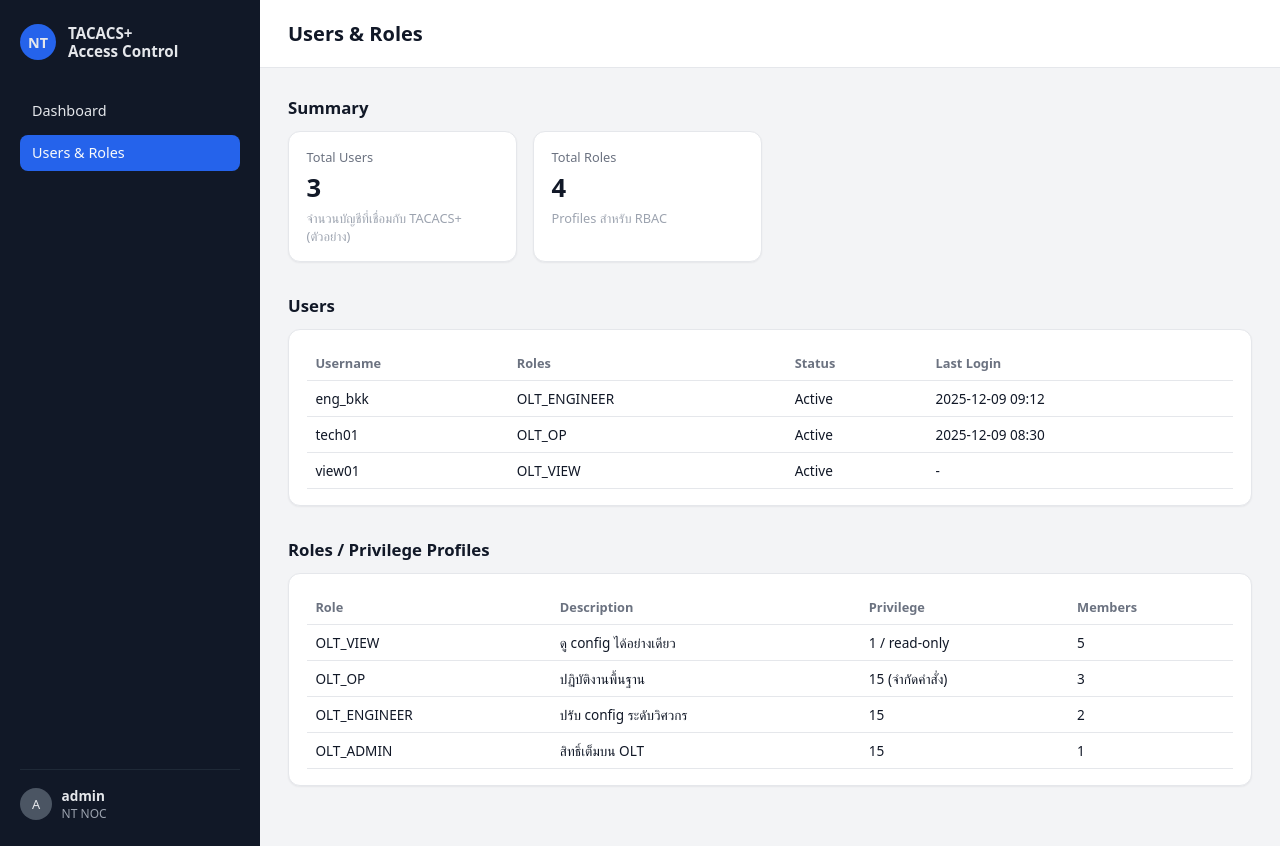
After one commit to FongShana/DashboardTACACS, a Flask app: page /users/ in a window 1280 px wide. The commit adds this page. Run offline with Flask 3, Linux system fonts and the light colour scheme.

Commit message:
Add skeleton for user page

```diff
--- a/tacacs_dashboard/__init__.py
+++ b/tacacs_dashboard/__init__.py
@@ -1,5 +1,6 @@
 from flask import Flask
 from .routes.dashboard import bp as dashboard_bp
+from .routes.users import bp as users_bp
 
 def create_app():
     app = Flask(__name__)
@@ -7,6 +8,7 @@ def create_app():
 
     # register blueprints
     app.register_blueprint(dashboard_bp)
+    app.register_blueprint(users_bp, url_prefix="/users")
 
     @app.route("/health")
     def health():
--- /dev/null
+++ b/tacacs_dashboard/routes/users.py
@@ -0,0 +1,26 @@
+from flask import Blueprint, render_template
+
+bp = Blueprint("users", __name__)
+
+@bp.route("/")
+def index():
+    # dummy data
+    users = [
+        {"username": "eng_bkk", "roles": "OLT_ENGINEER", "status": "Active", "last_login": "2025-12-09 09:12"},
+        {"username": "tech01", "roles": "OLT_OP", "status": "Active", "last_login": "2025-12-09 08:30"},
+        {"username": "view01", "roles": "OLT_VIEW", "status": "Active", "last_login": "-"},
+    ]
+
+    roles = [
+        {"name": "OLT_VIEW", "description": "ดู config ได้อย่างเดียว", "privilege": "1 / read-only", "members": 5},
+        {"name": "OLT_OP", "description": "ปฏิบัติงานพื้นฐาน", "privilege": "15 (จำกัดคำสั่ง)", "members": 3},
+        {"name": "OLT_ENGINEER", "description": "ปรับ config ระดับวิศวกร", "privilege": "15", "members": 2},
+        {"name": "OLT_ADMIN", "description": "สิทธิ์เต็มบน OLT", "privilege": "15", "members": 1},
+    ]
+
+    return render_template(
+        "users.html",
+        users=users,
+        roles=roles,
+        active_page="users",
+    )
--- a/tacacs_dashboard/templates/base.html
+++ b/tacacs_dashboard/templates/base.html
@@ -17,6 +17,7 @@
 
         <nav class="sidebar-nav">
            <a href="{{ url_for('dashboard.index') }}" class="nav-item {% if active_page=='dashboard' %}nav-item-active{% endif %}">Dashboard</a>
+           <a href="{{ url_for('users.index') }}" class="nav-item {% if active_page=='users' %}nav-item-active{% endif %}">Users &amp; Roles</a>
         </nav>
 
         <div class="sidebar-footer">
--- /dev/null
+++ b/tacacs_dashboard/templates/users.html
@@ -0,0 +1,74 @@
+{% extends "base.html" %}
+
+{% block title %}Users & Roles | NT TACACS+{% endblock %}
+{% block header %}Users &amp; Roles{% endblock %}
+
+{% block content %}
+<section class="section">
+  <h2 class="section-title">Summary</h2>
+  <div class="card-grid">
+    <div class="card">
+      <div class="card-label">Total Users</div>
+      <div class="card-value">{{ users|length }}</div>
+      <div class="card-sub">จำนวนบัญชีที่เชื่อมกับ TACACS+ (ตัวอย่าง)</div>
+    </div>
+    <div class="card">
+      <div class="card-label">Total Roles</div>
+      <div class="card-value">{{ roles|length }}</div>
+      <div class="card-sub">Profiles สำหรับ RBAC</div>
+    </div>
+  </div>
+</section>
+
+<section class="section">
+  <h2 class="section-title">Users</h2>
+  <div class="table-wrapper">
+    <table class="table">
+      <thead>
+        <tr>
+          <th>Username</th>
+          <th>Roles</th>
+          <th>Status</th>
+          <th>Last Login</th>
+        </tr>
+      </thead>
+      <tbody>
+        {% for u in users %}
+        <tr>
+          <td>{{ u.username }}</td>
+          <td>{{ u.roles }}</td>
+          <td>{{ u.status }}</td>
+          <td>{{ u.last_login }}</td>
+        </tr>
+        {% endfor %}
+      </tbody>
+    </table>
+  </div>
+</section>
+
+<section class="section">
+  <h2 class="section-title">Roles / Privilege Profiles</h2>
+  <div class="table-wrapper">
+    <table class="table">
+      <thead>
+        <tr>
+          <th>Role</th>
+          <th>Description</th>
+          <th>Privilege</th>
+          <th>Members</th>
+        </tr>
+      </thead>
+      <tbody>
+        {% for r in roles %}
+        <tr>
+          <td>{{ r.name }}</td>
+          <td>{{ r.description }}</td>
+          <td>{{ r.privilege }}</td>
+          <td>{{ r.members }}</td>
+        </tr>
+        {% endfor %}
+      </tbody>
+    </table>
+  </div>
+</section>
+{% endblock %}
```
